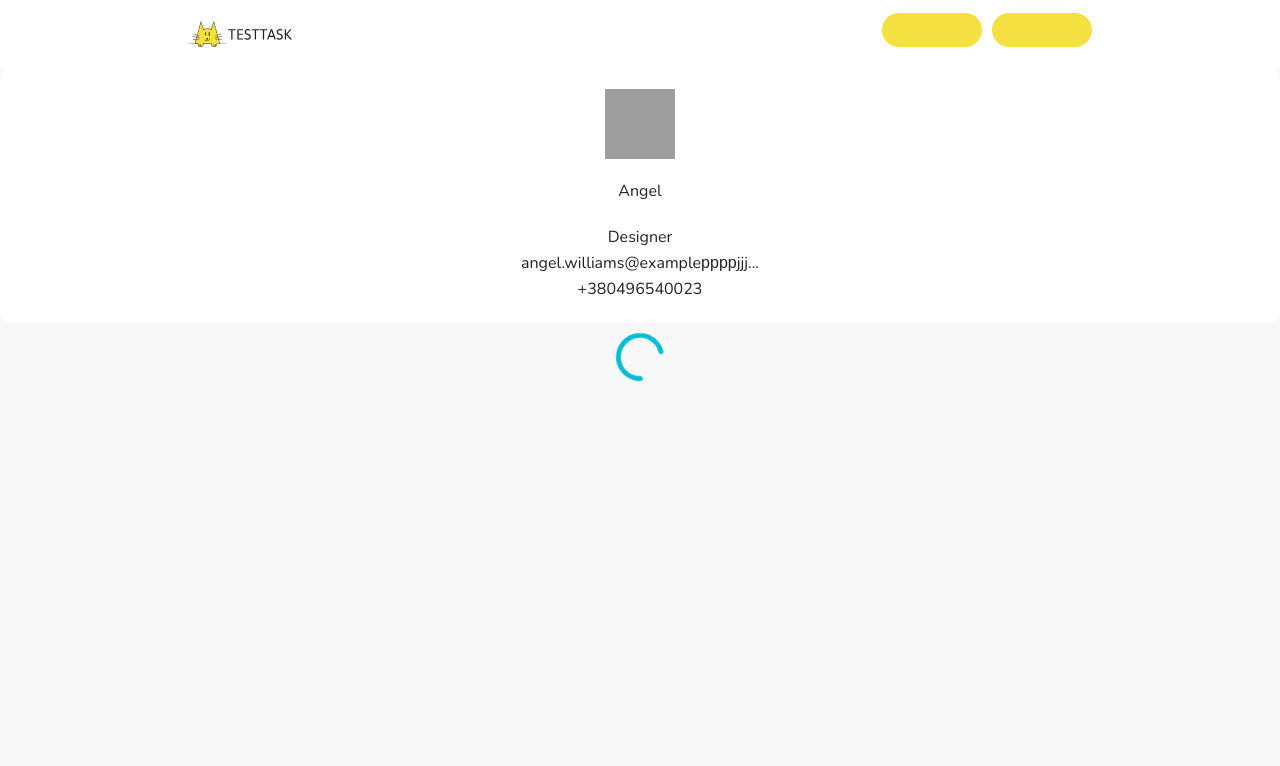
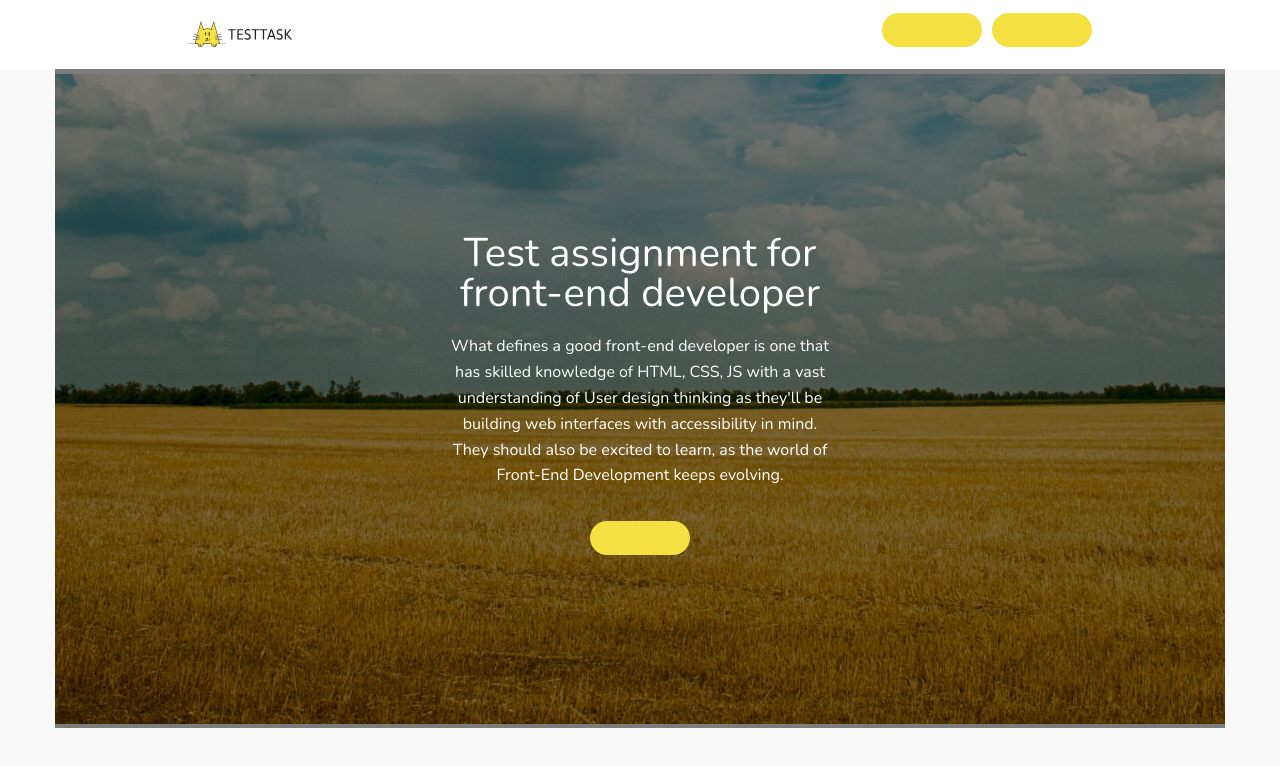
Before and after one commit to viamur/test-task-abz.agency, a React (Create React App) app: page / in a window 1280 px wide. Shown: the top 766 px of the page. Built offline with nearby package versions, Linux system fonts and the light colour scheme; grey boxes are pictures that could not be loaded.

Commit message:
hero done

```diff
--- a/src/components/App.js
+++ b/src/components/App.js
@@ -1,15 +1,13 @@
 import './App.scss';
-import Card from './Card/Card';
 import Header from './Header/Header';
-import Preloader from './Preloader/Preloader';
-import RadioButton from './RadioButton/RadioButton';
+import Hero from './Hero/Hero';
 
 function App() {
+
   return (
     <div className="App">
       <Header />
-      <Card />
-      <Preloader />
+      <Hero />
     </div>
   );
 }
--- a/src/components/Hero/Hero.jsx
+++ b/src/components/Hero/Hero.jsx
@@ -1,5 +1,35 @@
+import { Button } from 'react-scroll';
+import Container from '../Container/Container';
+
 import s from './Hero.module.scss';
+import styleBtn from '../Button/Button.module.scss';
 
-const Hero = () => {};
+const Hero = () => {
+  return (
+    <section className={s.section}>
+      <Container>
+        <div className={s.wrap}>
+          <h1 className={s.title}>Test assignment for front-end developer</h1>
+          <h2 className={s.desc}>
+            What defines a good front-end developer is one that has skilled knowledge of HTML, CSS,
+            JS with a vast understanding of User design thinking as they'll be building web
+            interfaces with accessibility in mind. They should also be excited to learn, as the
+            world of Front-End Development keeps evolving.
+          </h2>
+          <Button
+            className={styleBtn.btn}
+            type="button"
+            value="Sign up"
+            title="Sign up"
+            to="form"
+            spy={true}
+            smooth={true}
+            duration={500}
+          />
+        </div>
+      </Container>
+    </section>
+  );
+};
 
 export default Hero;
--- a/src/components/Hero/Hero.module.scss
+++ b/src/components/Hero/Hero.module.scss
@@ -0,0 +1,62 @@
+@import '../../sass/mixin';
+.section {
+  padding-top: 40px;
+  padding-bottom: 71px;
+
+  background-image: linear-gradient(0deg, rgba(0, 0, 0, 0.5), rgba(0, 0, 0, 0.5)),
+    url('../../images/hero/mob.jpg');
+  background-repeat: no-repeat;
+  background-size: cover;
+  background-position: center;
+
+  @include mq(mob) {
+    background-image: linear-gradient(0deg, rgba(0, 0, 0, 0.5), rgba(0, 0, 0, 0.5)),
+      url('../../images/hero/tab.jpg');
+  }
+
+  @include mq(tab) {
+    background-image: linear-gradient(0deg, rgba(0, 0, 0, 0.5), rgba(0, 0, 0, 0.5)),
+      url('../../images/hero/desk1.jpg');
+
+    padding-top: 89px;
+    padding-bottom: 89px;
+  }
+
+  @include mq(desk) {
+    background-image: linear-gradient(0deg, rgba(0, 0, 0, 0.5), rgba(0, 0, 0, 0.5)),
+      url('../../images/hero/desk2.jpg');
+
+    padding-top: 164px;
+    padding-bottom: 164px;
+  }
+
+  @media screen and (min-width: 1170px) {
+    background-size: 1170px;
+  }
+}
+.wrap {
+  max-width: 380px;
+  margin: 0 auto;
+}
+
+.title {
+  font-weight: 400;
+  font-size: 40px;
+  line-height: 1;
+  text-align: center;
+
+  color: var(--white);
+
+  margin-bottom: 21px;
+}
+
+.desc {
+  font-weight: 400;
+  font-size: 16px;
+  line-height: 1.62;
+  text-align: center;
+
+  color: var(--white);
+
+  margin-bottom: 32px;
+}
```
